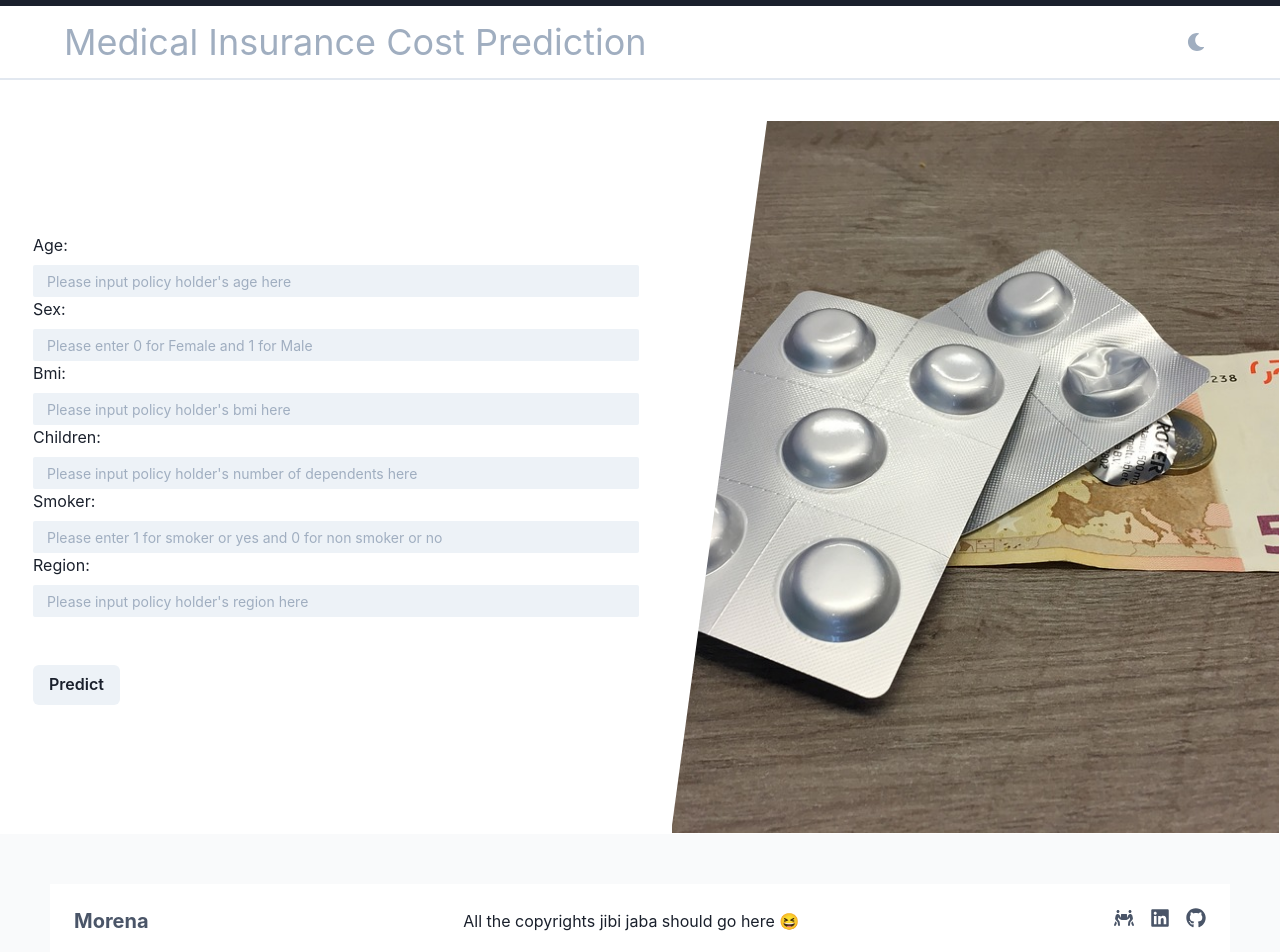
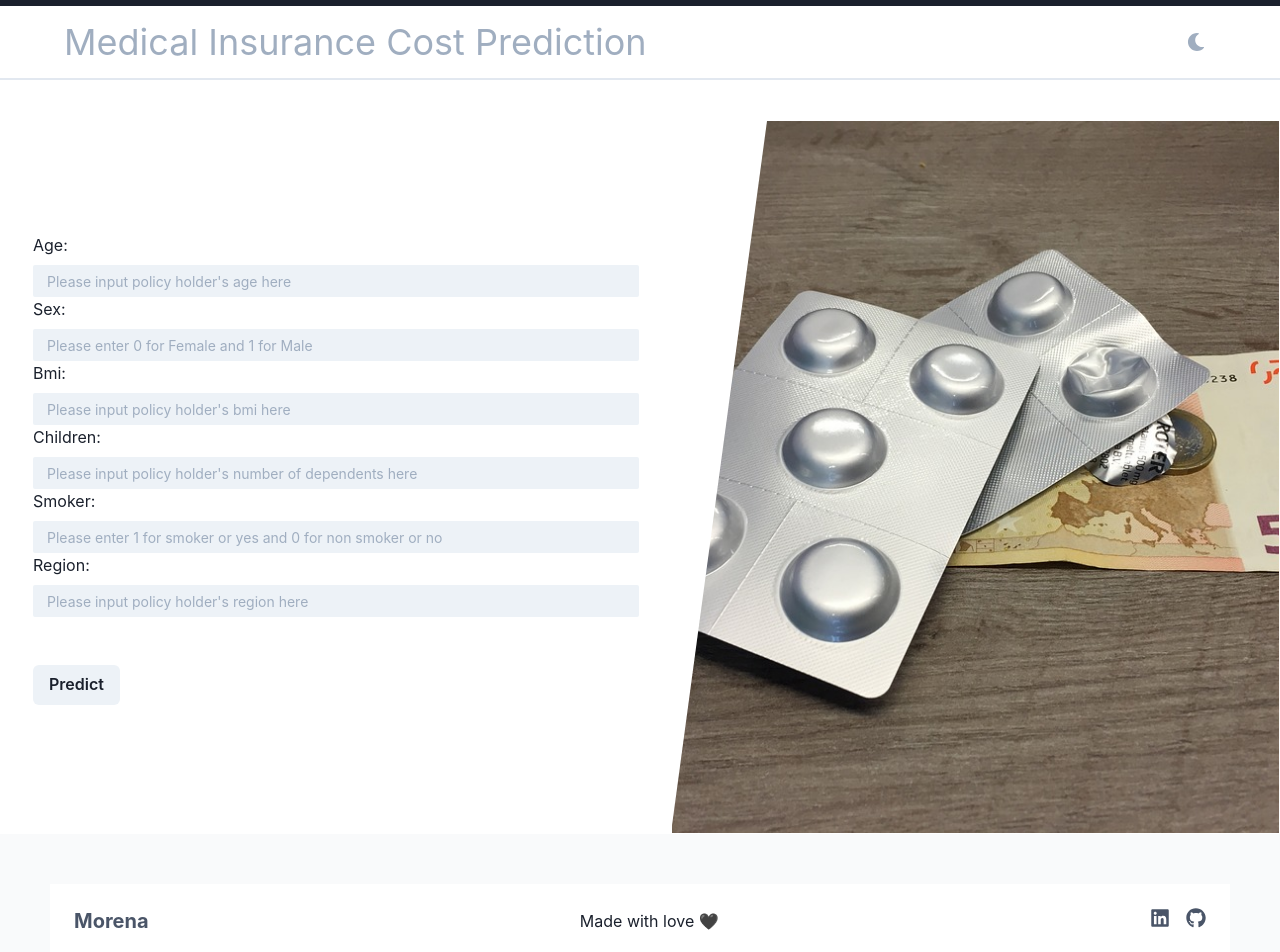
Before and after one commit to anothermorena/Medical-Insurance-Cost-Prediction, a React (Create React App) app in the folder client/: page / in a window 1280 px wide. Shown: the top 952 px of the page. Built offline with nearby package versions, Linux system fonts and the light colour scheme.

Commit message:
refactored the footer by adding a black heart and removed the person social icon

```diff
--- a/client/src/components/Footer.js
+++ b/client/src/components/Footer.js
@@ -46,24 +46,10 @@ const Footer = () => {
           color="gray.800"
           _dark={{ color: "white" }}
         >
-          All the copyrights jibi jaba should go here 😆
+          Made with love 🖤
         </chakra.p>
 
         <Flex mx="-2">
-          <chakra.a
-            href="#"
-            target="_blank"
-            m={2}
-            color="gray.600"
-            _dark={{ color: "gray.300", _hover: { color: "gray.400" } }}
-            _hover={{
-              color: "gray.500",
-            }}
-            aria-label="Hire Me"
-          >
-            <Icon as={FaPeopleCarry} boxSize="5" viewBox="0 0 24 24" fill="currentColor" />
-          </chakra.a>
-
           <chakra.a
             href="https://www.linkedin.com/in/bwooo/"
             target="_blank"
```
